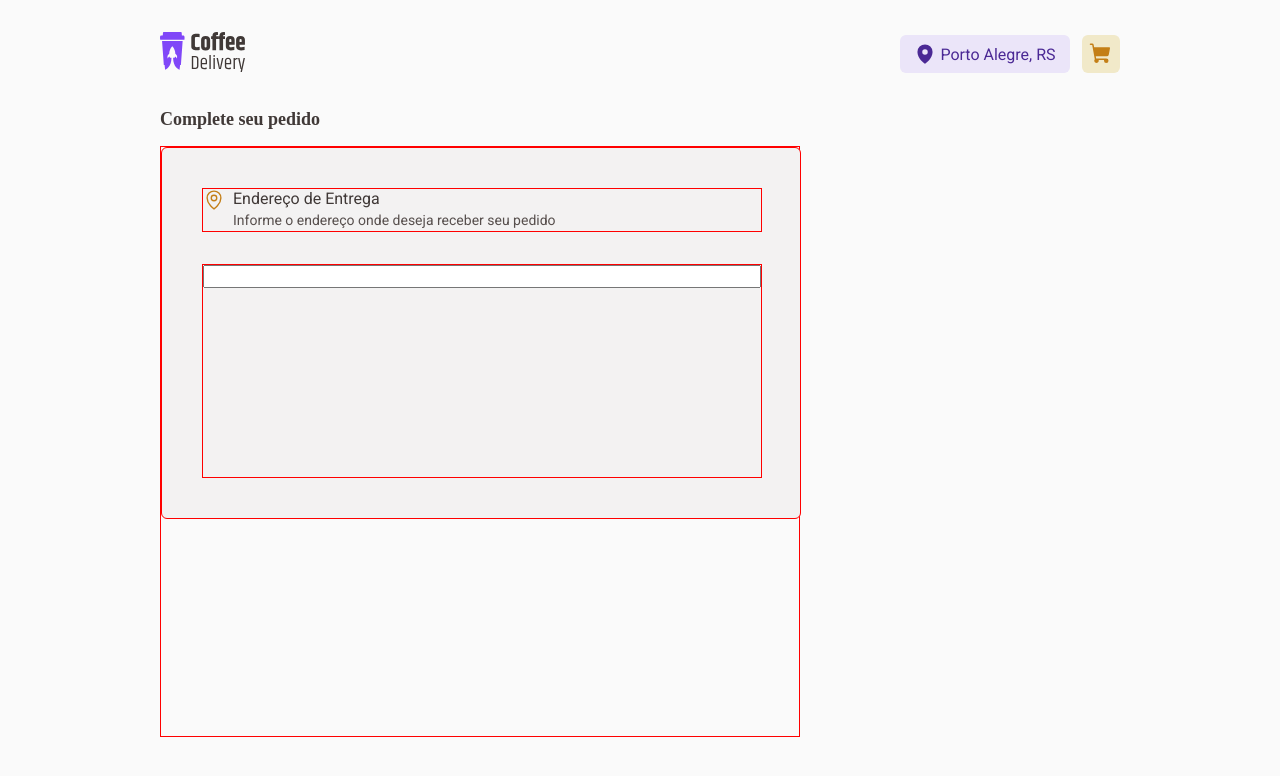
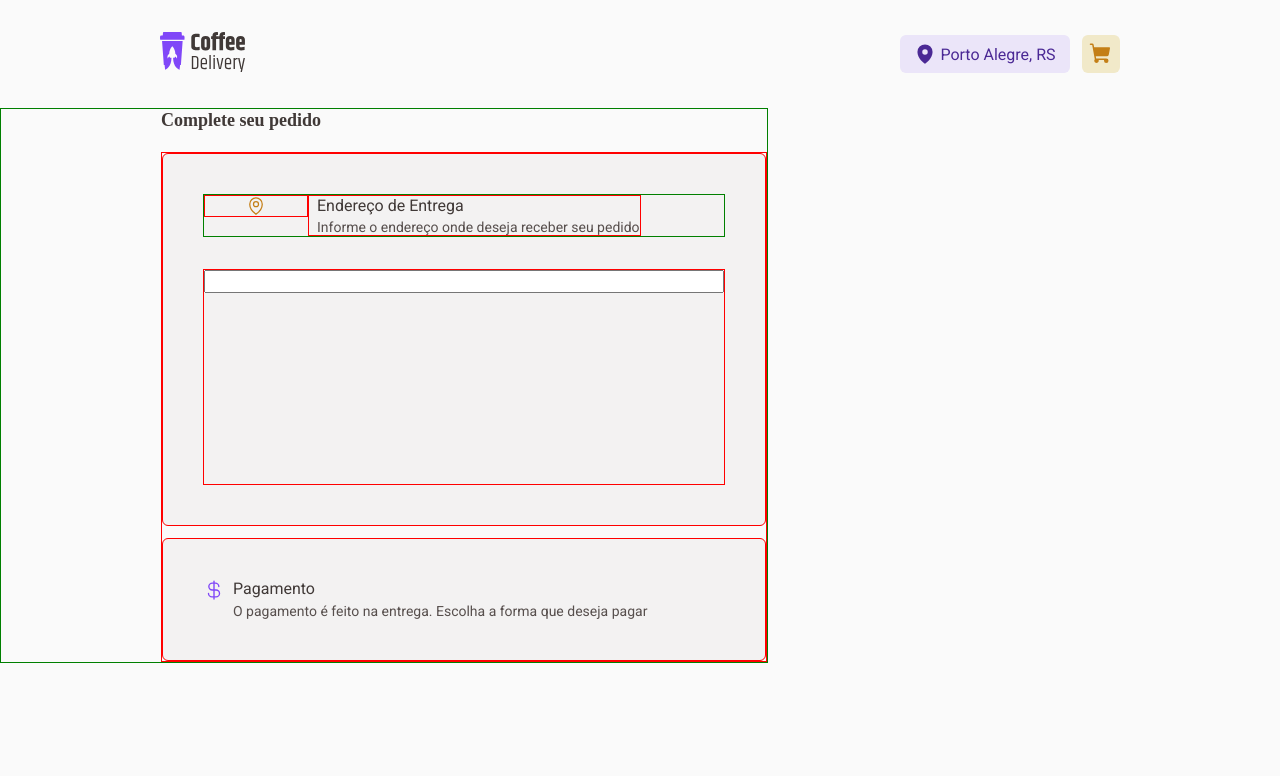
Before and after one commit to arthur-carminatti/Coffe-Delivery, a React (Vite) app: page /checkout in a window 1280 px wide. Shown: the top 776 px of the page. Built offline with nearby package versions, Linux system fonts and the light colour scheme.

Commit message:
Checkout

```diff
--- a/src/pages/Checkout/index.tsx
+++ b/src/pages/Checkout/index.tsx
@@ -1,17 +1,22 @@
-import { MapPin } from "phosphor-react";
+import { CurrencyDollar, MapPin } from "phosphor-react";
 import {
     BoxAdressContainer,
     BoxOneCheckoutContainer,
+    BoxPayContainer,
     CheckoutContainer,
+    FrameOneContainer,
     InputBoxAdressContainer,
     TitleAdressContainer,
     TitleBoxAdressContainer,
-    TitleCheckoutContainer
+    TitleBoxPayContainer,
+    TitleCheckoutContainer,
+    TitlePayContainer
 } from "./styles";
 
 export function Checkout() {
     return (
         <CheckoutContainer>
+            <FrameOneContainer>
                 <TitleCheckoutContainer>
                     Complete seu pedido
                 </TitleCheckoutContainer>
@@ -30,7 +35,18 @@ export function Checkout() {
                             <input type="text" />
                         </InputBoxAdressContainer>
                     </BoxAdressContainer>
+
+                    <BoxPayContainer>
+                        <TitleBoxPayContainer>
+                            <CurrencyDollar size={22} />
+                            <TitlePayContainer>
+                                <strong>Pagamento</strong>
+                                <p>O pagamento é feito na entrega. Escolha a forma que deseja pagar</p>
+                            </TitlePayContainer>
+                        </TitleBoxPayContainer>
+                    </BoxPayContainer>
                 </BoxOneCheckoutContainer>
+            </FrameOneContainer>
         </CheckoutContainer>
     )
 }
--- a/src/pages/Checkout/styles.ts
+++ b/src/pages/Checkout/styles.ts
@@ -2,6 +2,16 @@ import styled from "styled-components";
 
 export const CheckoutContainer = styled.main`
     width: 100%;
+    display: flex;
+`
+
+export const FrameOneContainer = styled.div`
+    border: 1px solid green;
+    width: 60%;
+    display: flex;
+    flex-direction: column;
+    gap: 20px;
+    min-width: 430px;
 `
 
 export const TitleCheckoutContainer = styled.div`
@@ -26,10 +36,8 @@ export const BoxOneCheckoutContainer = styled.div`
     flex-direction: column;
     padding: 0px;
     gap: 12px;
-    width: 640px;
-    height: 591px;
     margin-left: 160px;
-    margin-top: 15px;
+    min-width: 260px;
 
     border: 1px solid red;
 `
@@ -39,9 +47,6 @@ export const BoxAdressContainer = styled.div`
     padding: 40px;
     gap: 32px;
 
-    width: 640px;
-    height: 372px;
-
     border: 1px solid red;
 
     background: ${props => props.theme["white-200"]};
@@ -50,14 +55,14 @@ export const BoxAdressContainer = styled.div`
 
 export const TitleBoxAdressContainer = styled.div`
     display: flex;
+    flex-direction: row;
     padding: 0px;
-
-    width: 560px;
-    height: 44px;
-
-    border: 1px solid red;
+    border: 1px solid green;
 
     svg {
+        display: flex;
+        width: 20%;
+        border: 1px solid red;
         color: ${props => props.theme["yellow-700"]};
     }
 `
@@ -67,9 +72,7 @@ export const TitleAdressContainer = styled.div`
     flex-direction: column;
     padding-left: 8px;
     gap: 2px;
-
-    width: 530px;
-    height: 44px;
+    border: 1px solid red;
 
     span {
         color: ${props => props.theme["black-600"]};
@@ -80,8 +83,6 @@ export const TitleAdressContainer = styled.div`
         display: flex;
         font-weight: 400;
         align-items: center;
-
-        width: 530px;
     }
 
     p {
@@ -89,8 +90,7 @@ export const TitleAdressContainer = styled.div`
         font-size: 14px;
         color: ${props => props.theme["gray-500"]};
         align-items: center;
-
-        width: 530px;
+        display: flex;
     }
 `
 
@@ -102,6 +102,63 @@ export const InputBoxAdressContainer = styled.div`
 
     border: 1px solid red;
 
-    width: 560px;
     height: 216px;
 `
+
+export const BoxPayContainer = styled.div`
+    display: flex;
+    flex-direction: column;
+    align-items: flex-start;
+    padding: 40px;
+    gap: 32px;
+
+    background: ${props => props.theme["white-200"]};
+    border-radius: 6px;
+
+    border: 1px solid red;
+`
+
+export const TitleBoxPayContainer = styled.div`
+    display: flex;
+    align-items: flex-start;
+    padding: 0px;
+    gap: 8px;
+
+    svg {
+        color: ${props => props.theme["purple-600"]};
+    }
+`
+
+export const TitlePayContainer = styled.div`
+    display: flex;
+    flex-direction: column;
+    align-items: flex-start;
+    padding: 0px;
+    gap: 2px;
+
+    strong {
+        font-family: 'Roboto';
+        font-style: normal;
+        font-weight: 400;
+        font-size: 16px;
+        line-height: 130%;
+
+        display: flex;
+        align-items: center;
+
+        color: ${props => props.theme["black-600"]};
+    }
+
+    p {
+        font-family: 'Roboto';
+        font-style: normal;
+        font-weight: 400;
+        font-size: 14px;
+        line-height: 130%;
+
+        display: flex;
+        align-items: center;
+
+        color: ${props => props.theme["gray-500"]};
+    }
+`
```
Lines whose indentation alone changed are shown as unchanged.
